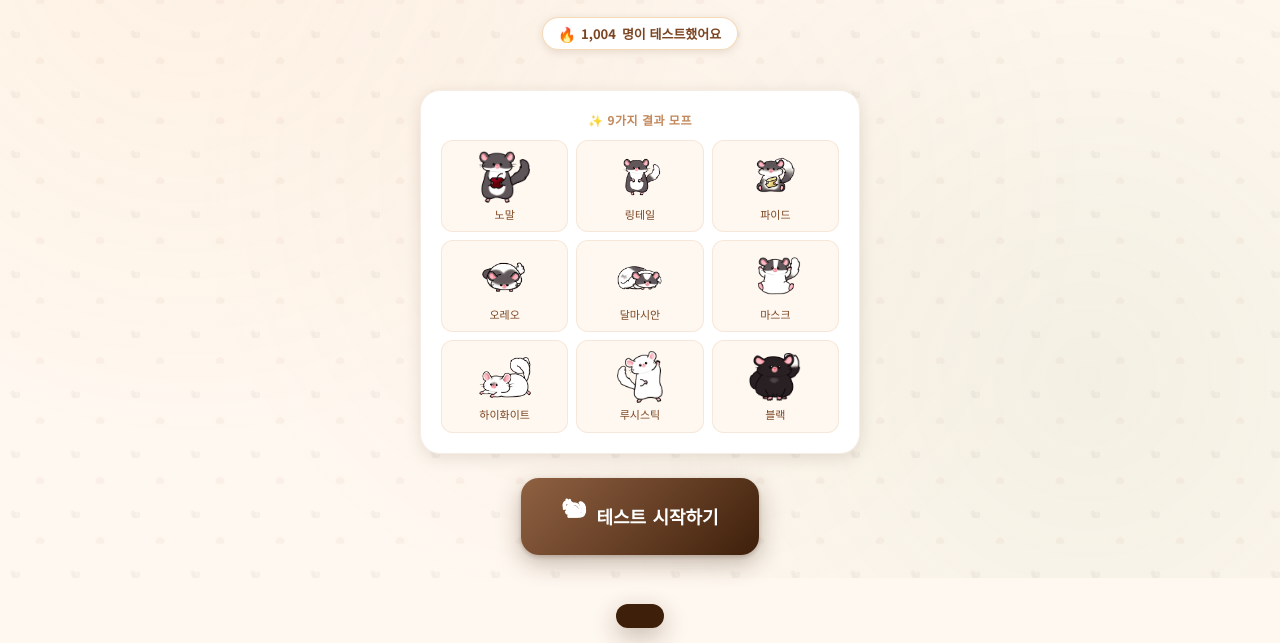
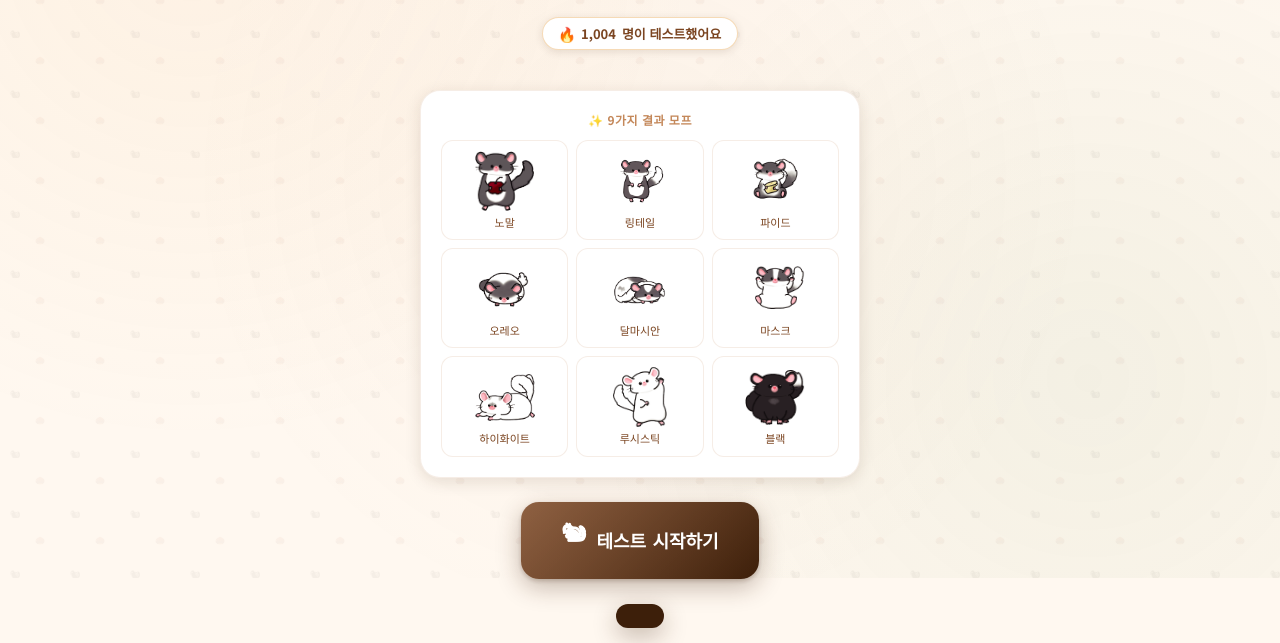
Before and after one commit to Art-lyang/Pygmytest, a plain HTML site: page index.html in a window 1280 px wide. Shown: the part 222-865 px from the top of the page. Before the commit the page ends 841 px from the top, so only its background shows below. Drawn offline with Linux system fonts and the light colour scheme; a web font is replaced by a local one.

Commit message:
이미지 사이즈 균일화
이미지 사이즈 균일화

```diff
--- a/script.js
+++ b/script.js
@@ -601,7 +601,9 @@ function renderMorphGrid() {
     // icon 이미지가 있으면 이미지로, 없으면 이모지로 표시
     `<div class="morph-chip">
       ${m.icon
-        ? `<img src="${m.icon}" alt="${m.name}" class="morph-chip-img" onerror="this.style.display='none'">`
+        ? `<div class="morph-chip-img-wrap">
+             <img src="${m.icon}" alt="${m.name}" class="morph-chip-img" onerror="this.parentElement.style.display='none'">
+           </div>`
         : `<span class="emoji">${m.emoji}</span>`
       }
       <span class="morph-chip-name">${m.name}</span>
--- a/style.css
+++ b/style.css
@@ -912,14 +912,25 @@ body::after {
   justify-content: center;
   padding: 10px 6px;
   gap: 4px;
+  background: white;
 }
 
-/* 일러스트 아이콘 이미지 */
+/* 이미지 고정 컨테이너 - 모든 칩 동일한 크기 박스 */
+.morph-chip-img-wrap {
+  width: 60px;
+  height: 60px;
+  display: flex;
+  align-items: center;
+  justify-content: center;
+}
+
+/* 일러스트 아이콘 이미지 - 박스 안에서 비율 유지하며 최대 크기로 */
 .morph-chip-img {
-  width: 52px;
-  height: 52px;
-  object-fit: contain;  /* 비율 유지하며 꽉 채우기 */
+  width: 100%;
+  height: 100%;
+  object-fit: contain;
   display: block;
+  background: transparent;
 }
 
 /* 모프 이름 텍스트 */
```
